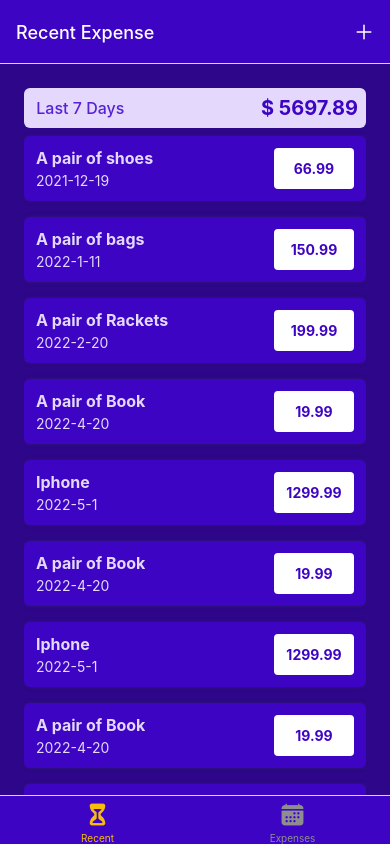
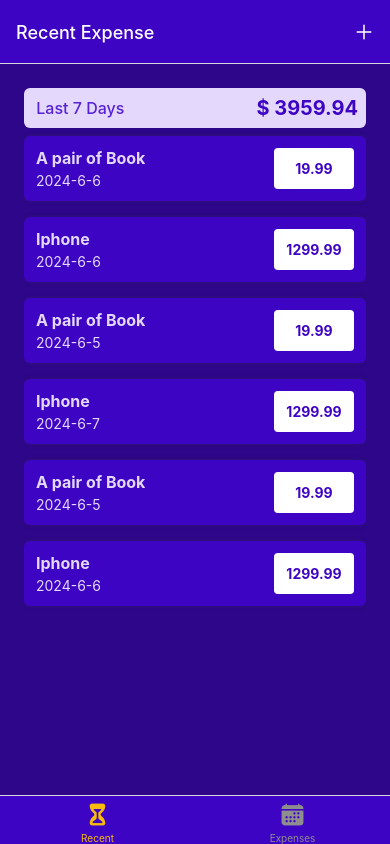
Before and after one commit to aniketbumbc/rn-budget-tracker, a React Native app: screen /RecentExpense in a window 390 px wide. Built offline with nearby package versions, Linux system fonts and the light colour scheme.

Commit message:
context and reducer created

```diff
--- a/App.js
+++ b/App.js
@@ -9,6 +9,7 @@ import AllExpenses from './screen/AllExpenses';
 import { GlobalStyles } from './constant/styles';
 import { Ionicons } from '@expo/vector-icons';
 import IconButton from './components/UI/IconButton';
+import ExpensesContextProvider from './store/expense-context';
 
 const Stack = createNativeStackNavigator();
 const BottomTabs = createBottomTabNavigator();
@@ -65,6 +66,7 @@ export default function App() {
   return (
     <>
       <StatusBar style='auto' />
+      <ExpensesContextProvider>
         <NavigationContainer>
           <Stack.Navigator
             screenOptions={{
@@ -86,6 +88,7 @@ export default function App() {
             />
           </Stack.Navigator>
         </NavigationContainer>
+      </ExpensesContextProvider>
     </>
   );
 }
--- a/components/expenses/ExpensesOutput.js
+++ b/components/expenses/ExpensesOutput.js
@@ -1,6 +1,6 @@
 import { View, StyleSheet } from 'react-native';
 import { GlobalStyles } from '../../constant/styles';
-import { dummyData } from '../../store/expense-context';
+
 import ExpensesList from './ExpensesList';
 import ExpensesSummary from './ExpensesSummary';
 
@@ -8,8 +8,8 @@ function ExpensesOutput({ expenses, period }) {
   return (
     <>
       <View style={styles.container}>
-        <ExpensesSummary period={period} expenses={dummyData} />
-        <ExpensesList expenses={dummyData} />
+        <ExpensesSummary period={period} expenses={expenses} />
+        <ExpensesList expenses={expenses} />
       </View>
     </>
   );
--- a/screen/AllExpenses.js
+++ b/screen/AllExpenses.js
@@ -1,10 +1,14 @@
 import { Text } from 'react-native';
+import { useContext } from 'react';
 import ExpensesOutput from '../components/expenses/ExpensesOutput';
+import { ExpenseContext } from '../store/expense-context';
 
 function AllExpenses() {
+  const expenseCtx = useContext(ExpenseContext);
+
   return (
     <>
-      <ExpensesOutput period='Total' />
+      <ExpensesOutput period='Total' expenses={expenseCtx.expenses} />
     </>
   );
 }
--- a/screen/RecentExpenses.js
+++ b/screen/RecentExpenses.js
@@ -1,10 +1,22 @@
 import { Text } from 'react-native';
 import ExpensesOutput from '../components/expenses/ExpensesOutput';
+import { useContext } from 'react';
+import { ExpenseContext } from '../store/expense-context';
+import { getDateMinus } from '../utils/utils';
 
 function RecentExpenses() {
+  const expenseCtx = useContext(ExpenseContext);
+
+  const recentExpenses = expenseCtx.expenses.filter((item) => {
+    const today = new Date();
+    const date7DaysAgo = getDateMinus(today, 7);
+
+    return item.date > date7DaysAgo;
+  });
+
   return (
     <>
-      <ExpensesOutput period='Last 7 Days' />
+      <ExpensesOutput period='Last 7 Days' expenses={recentExpenses} />
     </>
   );
 }
--- a/store/expense-context.js
+++ b/store/expense-context.js
@@ -36,41 +36,41 @@ export const dummyData = [
     id: 'e6',
     title: 'A pair of Book',
     amount: 19.99,
-    date: new Date('2022-04-20'),
+    date: new Date('2024-06-06'),
   },
   {
     id: 'e7',
     title: 'Iphone',
     amount: 1299.99,
-    date: new Date('2022-05-01'),
+    date: new Date('2024-06-06'),
   },
   {
     id: 'e8',
     title: 'A pair of Book',
     amount: 19.99,
-    date: new Date('2022-04-20'),
+    date: new Date('2024-06-05'),
   },
   {
     id: 'e9',
     title: 'Iphone',
     amount: 1299.99,
-    date: new Date('2022-05-01'),
+    date: new Date('2024-06-07'),
   },
   {
     id: 'e10',
     title: 'A pair of Book',
     amount: 19.99,
-    date: new Date('2022-04-20'),
+    date: new Date('2024-06-05'),
   },
   {
     id: 'e11',
     title: 'Iphone',
     amount: 1299.99,
-    date: new Date('2022-05-01'),
+    date: new Date('2024-06-06'),
   },
 ];
 
-const ExpenseContext = createContext({
+export const ExpenseContext = createContext({
   expenses: [],
   addExpense: ({ title, amount, date }) => {},
   deleteExpense: (id) => {},
@@ -99,7 +99,7 @@ function expensesReducer(state, action) {
   }
 }
 
-function expensesContextProvider({ children }) {
+function ExpensesContextProvider({ children }) {
   const [expenseState, dispatch] = useReducer(expensesReducer, dummyData);
 
   function addExpense(expenseData) {
@@ -114,7 +114,16 @@ function expensesContextProvider({ children }) {
     dispatch({ type: 'UPDATE', payload: { id: id, data: expenseData } });
   }
 
-  return <ExpenseContext.Provider>{children}</ExpenseContext.Provider>;
+  const value = {
+    expenses: expenseState,
+    addExpense: addExpense,
+    deleteExpense: deleteExpense,
+    updateExpense: updateExpense,
+  };
+
+  return (
+    <ExpenseContext.Provider value={value}>{children}</ExpenseContext.Provider>
+  );
 }
 
-export default expensesContextProvider;
+export default ExpensesContextProvider;
--- a/utils/utils.js
+++ b/utils/utils.js
@@ -1,3 +1,7 @@
 export function getFormatDate(date) {
   return `${date.getFullYear()}-${date.getMonth() + 1}-${date.getDate()}`;
 }
+
+export function getDateMinus(date, days) {
+  return new Date(date.getFullYear(), date.getMonth(), date.getDate() - days);
+}
```
Lines whose indentation alone changed are shown as unchanged.
